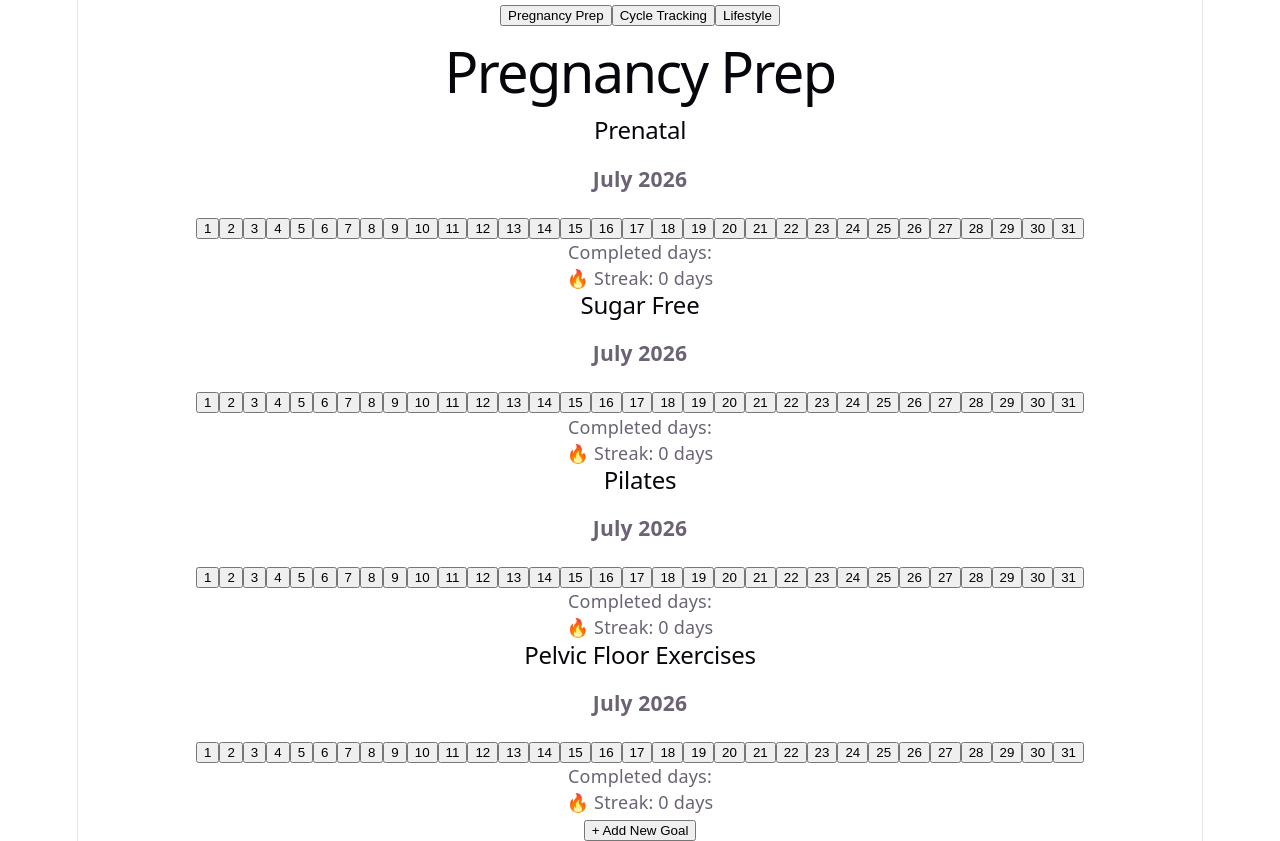
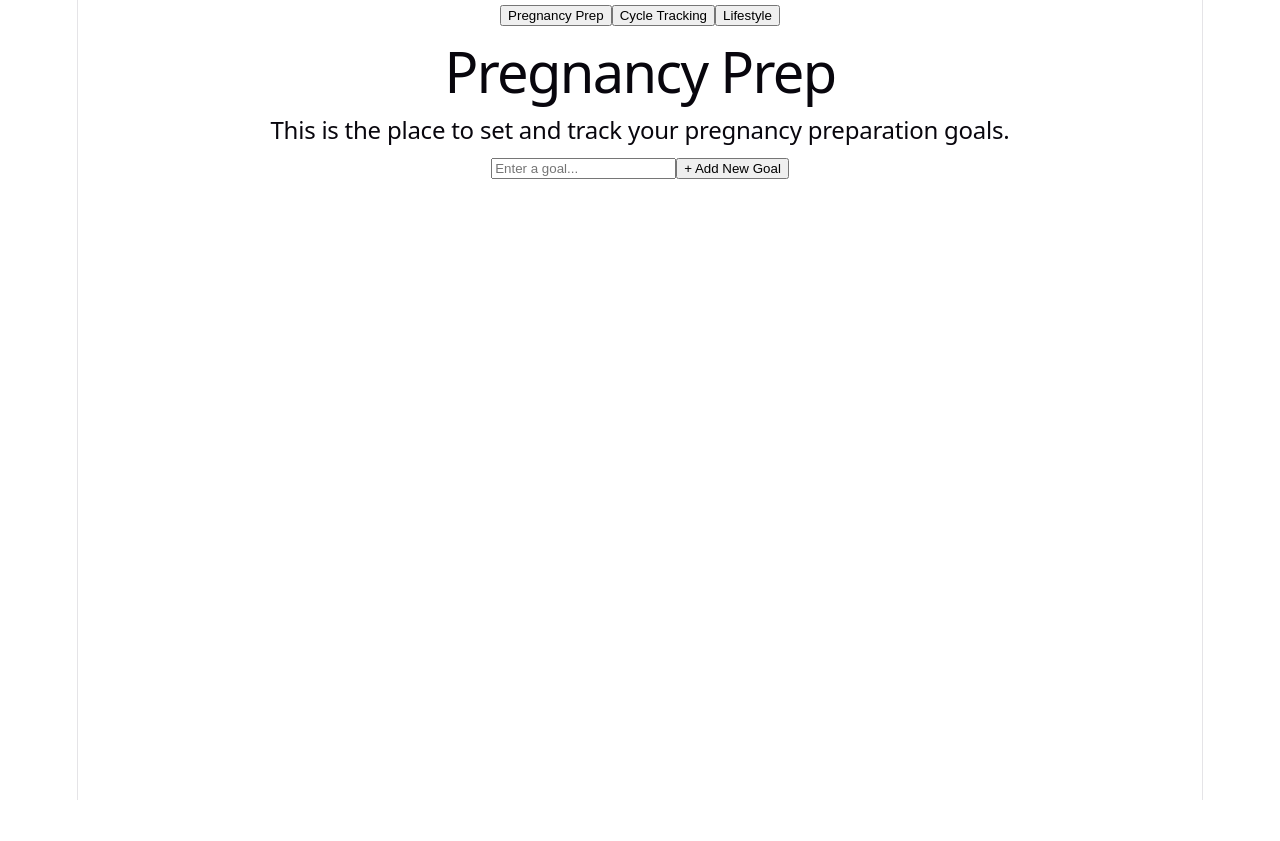
Before and after one commit to campbell-lowe/PersonalHealth, a React (Vite) app: page / in a window 1280 px wide. After the commit the page ends 800 px from the top, so only its background shows below. Built offline with nearby package versions, Linux system fonts and the light colour scheme.

Commit message:
Custom goals able to add and delete

```diff
--- a/src/components/GoalTracker.jsx
+++ b/src/components/GoalTracker.jsx
@@ -6,12 +6,16 @@ function formatDate(date) {
     return `${year}-${month}-${day}`;
 }
 
+
 function getDayNumber(dateString) {
     const [year, month, day] = dateString.split("-").map(Number);
-    return Date.UTC(year, month - 1, day) / (1000 * 60 * 60 * 24);
+
+    return Date.UTC(year, month - 1, day) /
+        (1000 * 60 * 60 * 24);
 }
 
-function GoalTracker({ goal, goals, setGoals }) {
+
+function GoalTracker({ goal, setGoals }) {
 
     const currentMonth = new Date();
 
@@ -21,65 +25,90 @@ function GoalTracker({ goal, goals, setGoals }) {
 
     const year = currentMonth.getFullYear();
 
+
     const daysInMonth = new Date(
-        currentMonth.getFullYear(),
+        year,
         currentMonth.getMonth() + 1,
         0
     ).getDate();
 
-    const days = Array.from({ length: daysInMonth }, (_, i) => {
-        return new Date(
-            currentMonth.getFullYear(),
+
+
+    const days = Array.from(
+        { length: daysInMonth },
+        (_, i) =>
+            new Date(
+                year,
                 currentMonth.getMonth(),
                 i + 1
+            )
     );
-    });
 
 
     function completeDay(day) {
-        const newGoals = goals.map((item) => {
+        const dateString = formatDate(day);
 
-            if (item.name === goal.name) {
+        setGoals((previousGoals) =>
+            previousGoals.map((item) => {
 
-                let updatedDates;
+                if (item.id === goal.id) {
 
-                if (item.completedDates.includes(formatDate(day))) {
-                    updatedDates = item.completedDates.filter(
-                        (date) => date !== formatDate(day)
-                    );
-                } else {
-                    updatedDates = [
-                        ...item.completedDates,
-                        formatDate(day),
-                    ];
+                    if (
+                        item.completedDates.includes(dateString)
+                    ) {
+                        return {
+                            ...item,
+                            completedDates:
+                                item.completedDates.filter(
+                                    (date) =>
+                                        date !== dateString
+                                ),
+                        };
                     }
 
                     return {
                         ...item,
-                    completedDates: updatedDates,
+                        completedDates: [
+                            ...item.completedDates,
+                            dateString,
+                        ],
                     };
                 }
 
                 return item;
-        });
-
-        setGoals(newGoals);
+            })
+        );
+    }
+    function deleteGoal() {
+        setGoals((previousGoals) =>
+            previousGoals.filter((item) => item.id !== goal.id)
+        );
     }
 
+    function getStreak() {
 
-    function getStreak() {
         const dates = [...goal.completedDates]
-            .sort((a, b) => a.localeCompare(b))
+            .sort()
             .map(getDayNumber);
+
 
         if (dates.length === 0) {
             return 0;
         }
 
+
         let streak = 1;
 
-        for (let i = dates.length - 1; i > 0; i--) {
-            const difference = dates[i] - dates[i - 1];
+
+        for (
+            let i = dates.length - 1;
+            i > 0;
+            i--
+        ) {
+
+            const difference =
+                dates[i] - dates[i - 1];
+
 
             if (difference === 1) {
                 streak++;
@@ -88,49 +117,93 @@ function GoalTracker({ goal, goals, setGoals }) {
             }
         }
 
+
         return streak;
     }
 
 
     return (
         <div>
+
             <h2>{goal.name}</h2>
 
-            <h3>{monthName} {year}</h3>
+            <h3>
+                {monthName} {year}
+            </h3>
+
 
             <div>
+
                 {days.map((day) => {
-                    const dateString = formatDate(day);
+
+                    const dateString =
+                        formatDate(day);
+
 
                     return (
                         <button
                             key={dateString}
-                            onClick={() => completeDay(day)}
+                            onClick={() =>
+                                completeDay(day)
+                            }
                         >
+
                             {day.getDate()}
-                            {goal.completedDates.includes(dateString) ? "✓" : ""}
+
+                            {
+                                goal.completedDates.includes(
+                                    dateString
+                                )
+                                    ? "✓"
+                                    : ""
+                            }
+
                         </button>
                     );
+
                 })}
+
             </div>
 
 
             <p>
-                Completed days:
-                {" "}
-                {[...goal.completedDates]
-                    .sort((a, b) => a.localeCompare(b))
-                    .map(date => Number(date.split("-")[2]))
-                    .join(", ")}
+                Completed days:{" "}
+                {
+                    goal.completedDates
+                        .sort()
+                        .map(
+                            (date) =>
+                                Number(
+                                    date.split("-")[2]
+                                )
+                        )
+                        .join(", ")
+                }
             </p>
 
 
             <p>
                 🔥 Streak: {getStreak()} days
             </p>
+            <p>
+                Completed days:{" "}
+                {goal.completedDates
+                    .sort()
+                    .map((date) => Number(date.split("-")[2]))
+                    .join(", ")}
+            </p>
+
+            <p>
+                🔥 Streak: {getStreak()} days
+            </p>
+
+            <button onClick={deleteGoal}>
+                🗑 Delete Goal
+            </button>
 
         </div>
     );
 }
 
+
 export default GoalTracker;
--- a/src/pages/Lifestyle.jsx
+++ b/src/pages/Lifestyle.jsx
@@ -1,8 +1,50 @@
+import { useState } from "react";
+import GoalTracker from "../components/GoalTracker";
+
 function Lifestyle() {
+
+  const [goals, setGoals] = useState([]);
+  const [newGoalName, setNewGoalName] = useState("");
+
+  function addGoal() {
+    if (newGoalName.trim() === "") {
+      return;
+    }
+
+    const newGoal = {
+      id: Date.now(),
+      name: newGoalName,
+      completedDates: [],
+    };
+
+    setGoals([...goals, newGoal]);
+    setNewGoalName("");
+  }
+
   return (
     <div>
       <h1>Lifestyle</h1>
-      <p>Track habits and wellness goals here.</p>
+        <h2>This is the place to set and track your lifestyle goals.</h2>
+
+
+      <input
+        type="text"
+        placeholder="Enter a goal..."
+        value={newGoalName}
+        onChange={(e) => setNewGoalName(e.target.value)}
+      />
+
+      <button onClick={addGoal}>
+        + Add New Goal
+      </button>
+
+      {goals.map((goal) => (
+        <GoalTracker
+          key={goal.id}
+          goal={goal}
+          setGoals={setGoals}
+        />
+      ))}
     </div>
   );
 }
--- a/src/pages/PregnancyPrep.jsx
+++ b/src/pages/PregnancyPrep.jsx
@@ -2,45 +2,47 @@ import { useState } from "react";
 import GoalTracker from "../components/GoalTracker";
 
 function PregnancyPrep() {
+  const [goals, setGoals] = useState([]);
+  const [newGoalName, setNewGoalName] = useState("");
 
-  const [goals, setGoals] = useState([
-    {
-      name: "Prenatal",
+  function addGoal() {
+    if (newGoalName.trim() === "") {
+      return;
+    }
+
+    const newGoal = {
+      id: Date.now(),
+      name: newGoalName,
       completedDates: [],
-    },
-    {
-      name: "Sugar Free",
-      completedDates: [],
-    },
-    {
-      name: "Pilates",
-      completedDates: [],
-    },
-    {
-      name: "Pelvic Floor Exercises",
-      completedDates: [],
-    },
-  ]);
+    };
 
+    setGoals([...goals, newGoal]);
+    setNewGoalName("");
+  }
 
   return (
     <div>
       <h1>Pregnancy Prep</h1>
+      <h2>This is the place to set and track your pregnancy preparation goals.</h2>
+
+      <input
+        type="text"
+        placeholder="Enter a goal..."
+        value={newGoalName}
+        onChange={(e) => setNewGoalName(e.target.value)}
+      />
+
+      <button onClick={addGoal}>
+        + Add New Goal
+      </button>
 
       {goals.map((goal) => (
         <GoalTracker
-          key={goal.name}
+          key={goal.id}
           goal={goal}
-          goals={goals}
           setGoals={setGoals}
         />
       ))}
-
-
-      <button>
-        + Add New Goal
-      </button>
-
     </div>
   );
 }
```
Lines whose indentation alone changed are shown as unchanged.
